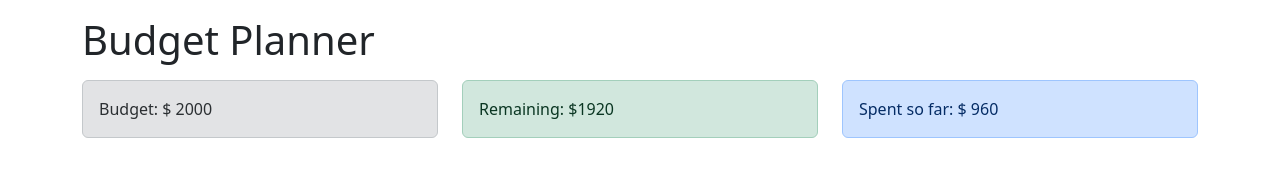
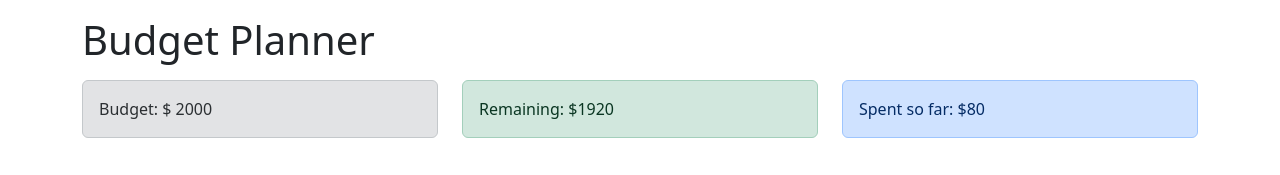
Before and after one commit to MirAfzalul/Budget_tracker_app, a React (Create React App) app: page / in a window 1280 px wide. Shown: the top 175 px of the page. Built offline with nearby package versions, Linux system fonts and the light colour scheme.

Commit message:
implemented Spent and remaining

```diff
--- a/src/component/Remaining.js
+++ b/src/component/Remaining.js
@@ -7,9 +7,9 @@ const Remaining=()=>{
     const totalExpense=expenses.reduce((total, item)=>{
         return total=(total+item.cost);
     },0);
-
+    const alertType =totalExpense>budget?'alert-danger':'alert-success';
     return(
-        <div className="alert alert-success">
+        <div className={`alert ${alertType}`}>
             <span>Remaining: ${budget-totalExpense}</span>
             </div>
     )
--- a/src/component/SpentSoFar.js
+++ b/src/component/SpentSoFar.js
@@ -1,12 +1,18 @@
-import React from "react";
-
+import React,{useContext} from "react";
+import { AppContext } from "../context/AppContext";
 
 
 const SpentSoFar=()=>{
+    const {expenses}=useContext(AppContext);
+
+    const totalExpense=expenses.reduce((total,item)=>{
+        return (total +=item.cost);
+    },0);
+
     return(
         <div className="alert alert-primary">
             <span>
-            Spent so far: $ 960
+            Spent so far: ${totalExpense}
             </span>
         </div>
     )
```
